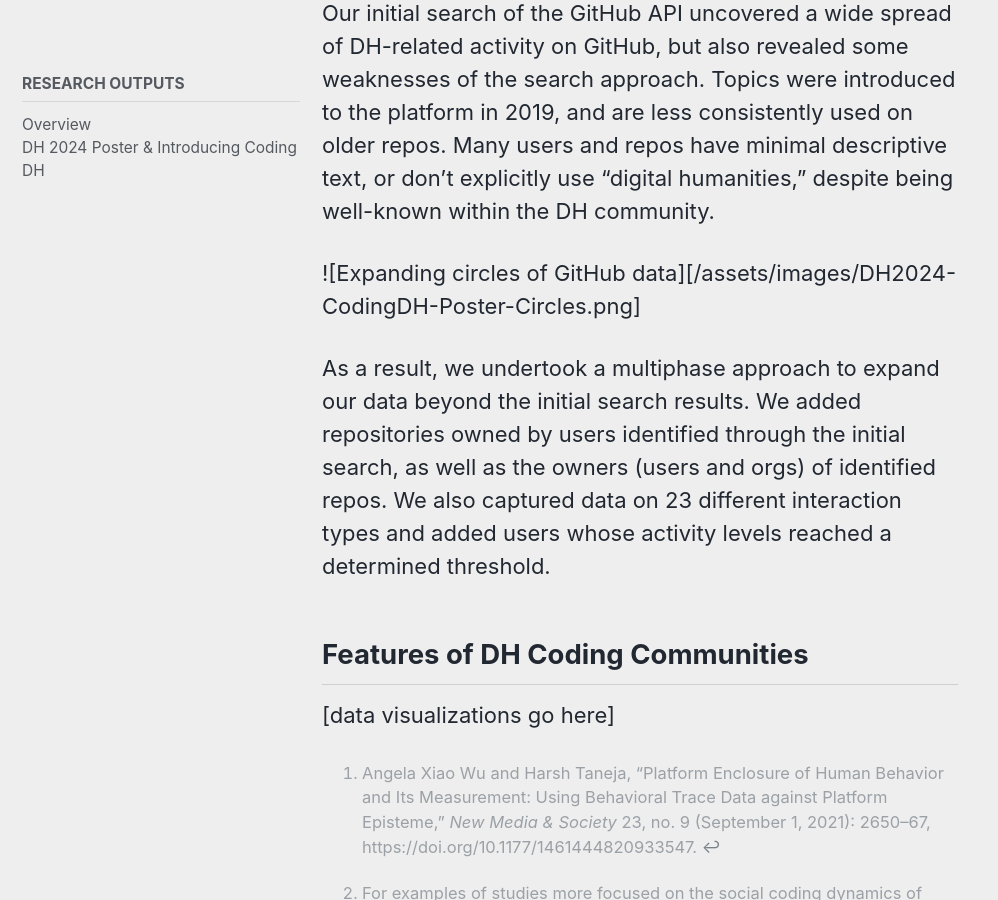
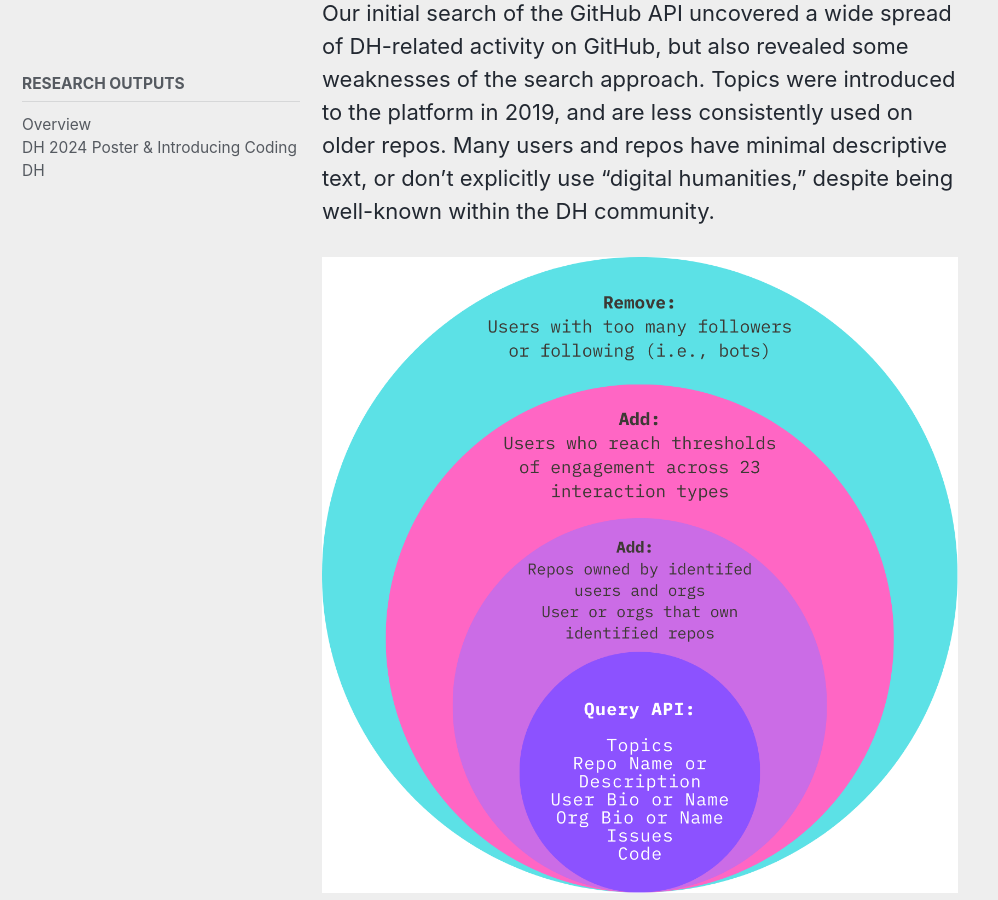
Before and after one commit to CodingDH/codingdh.github.io, a Jekyll site: the page built from _research_outputs/02-DH2024-poster-introducing-coding-dh.md, in a window 1280 px wide and 900 px high, scrolled down 3995 px. Shown: the whole window, without its empty margins (0-998 px from the left). Built offline with Jekyll 4.4.1, drawn with Linux system fonts in a browser that asks for light colours; cached includes are drawn as plain includes; nearby versions of some CDN libraries.

Commit message:
fixed image embedding

```diff
--- a/_research_outputs/02-DH2024-poster-introducing-coding-dh.md
+++ b/_research_outputs/02-DH2024-poster-introducing-coding-dh.md
@@ -53,7 +53,7 @@ We also wanted to examine practices beyond the anglophone DH world. Using Google
 
 Our initial search of the GitHub API uncovered a wide spread of DH-related activity on GitHub, but also revealed some weaknesses of the search approach. Topics were introduced to the platform in 2019, and are less consistently used on older repos. Many users and repos have minimal descriptive text, or don’t explicitly use “digital humanities,” despite being well-known within the DH community.
 
-![Expanding circles of GitHub data][/assets/images/DH2024-CodingDH-Poster-Circles.png]
+<img src="{{ site.url }}{{ site.baseurl }}/assets/images/DH2024-CodingDH-Poster-Circles.png" alt="Expanding circles of data, from initial search to removing bots">
 
 As a result, we undertook a multiphase approach to expand our data beyond the initial search results. We added repositories owned by users identified through the initial search, as well as the owners (users and orgs) of identified repos. We also captured data on 23 different interaction types and added users whose activity levels reached a determined threshold.
 
```
